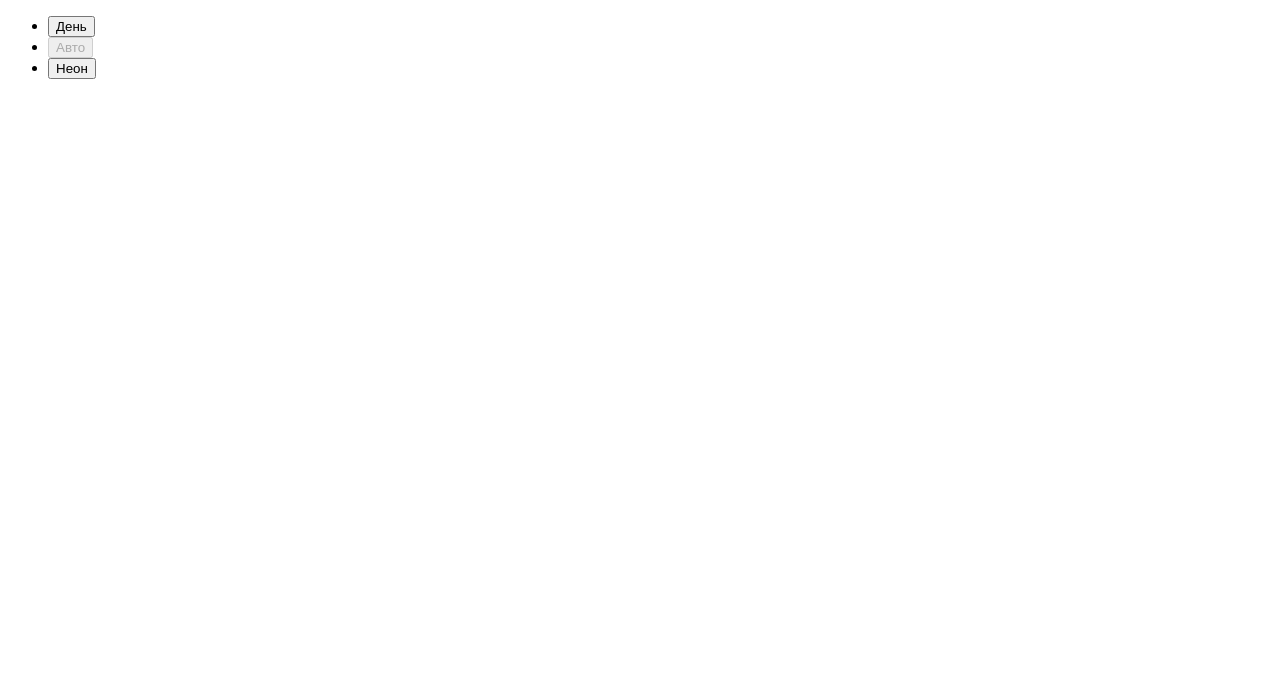
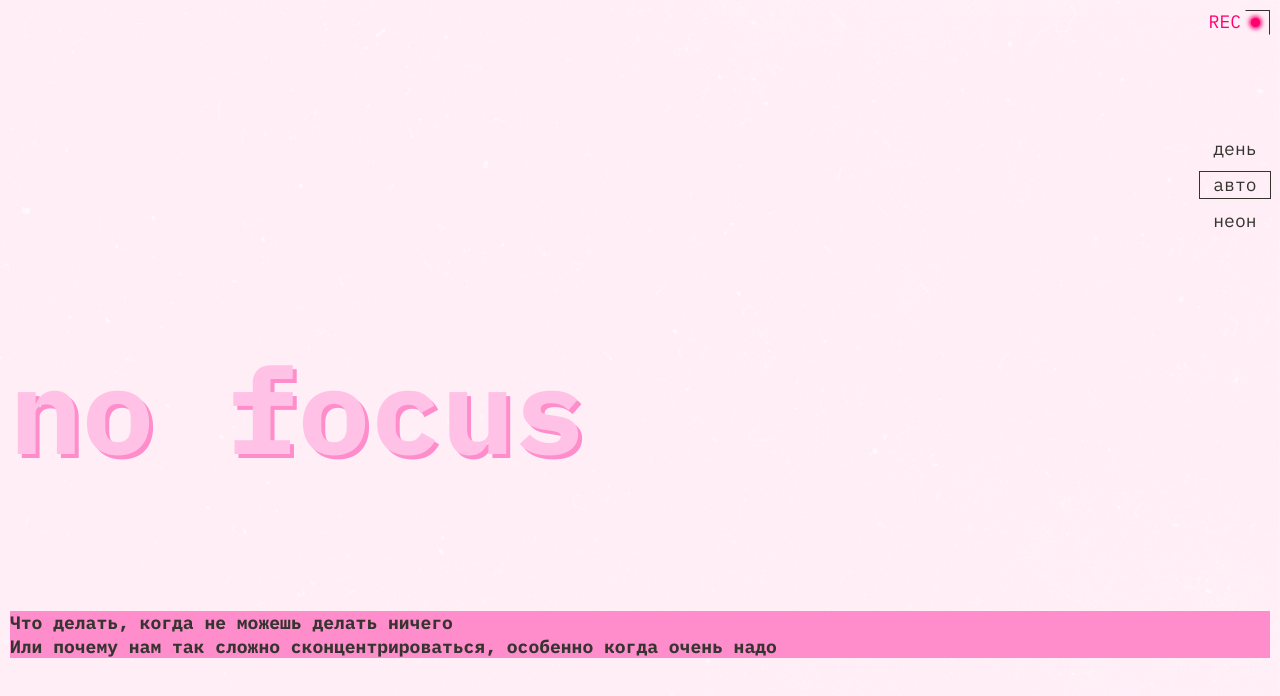
Before and after one commit to PolinaReznichenko/slozhno-sosredotochitsya-fd, a plain HTML site: page index.html in a window 1280 px wide. Shown: the top 696 px of the page. Drawn offline with Linux system fonts and the light colour scheme.

Commit message:
feat: added a section of the header

```diff
--- a/index.html
+++ b/index.html
@@ -4,11 +4,22 @@
     <meta charset="UTF-8" />
     <meta http-equiv="X-UA-Compatible" content="IE=edge" />
     <meta name="viewport" content="width=device-width, initial-scale=1.0" />
+    <meta name="color-scheme" content="light dark">
+    <link rel="icon" href="./images/favicon.ico" sizes="any">
+    <link rel="icon" href="./images/favicon.svg" type="image/svg+xml">
+    <link rel="apple-touch-icon" href="./images/mobile-icon.png">
     <title>Сложно сосредоточиться</title>
+    <link rel="stylesheet" href="./fonts/fonts.css">
+    <link rel="stylesheet" href="./styles/globals.css">
+    <link rel="stylesheet" href="./styles/variables.css">
+    <link rel="stylesheet" href="./styles/style.css">
+    <link rel="stylesheet" href="./styles/dark.css">
+    <link rel="stylesheet" href="./styles/light.css">
     <script src="./scripts/script.js"></script>
   </head>
   <body class="page">
     <header class="header decorated-zone">
+      <span class="header_decorative_element" aria-hidden="true">rec</span>
       <nav class="header__theme-menu">
         <ul class="header__theme-menu-list">
           <li class="header__theme-menu-item">
@@ -35,6 +46,11 @@
           </li>
         </ul>
       </nav>
+      <h1 class="header_title">no focus</h1>
+      <div class="header_description title-decor">
+        <p class="header_description-text">Что делать, когда не можешь делать ничего</p>
+        <p class="header_description-text">Или почему нам так сложно сконцентрироваться, особенно когда очень надо</p>
+      </div>
     </header>
   </body>
 </html>
--- a/styles/globals.css
+++ b/styles/globals.css
@@ -10,6 +10,9 @@ body {
   min-inline-size: 375px;
   max-inline-size: 1440px;
   margin: 0 auto;
+  font-family: var(--main-font), sans-serif;
+  font-size: var(--main-font-size, 18px);
+  color: var(--text-color, #353430);
 }
 
 h1,
@@ -20,6 +23,7 @@ h5,
 h6,
 p {
   margin: 0;
+  padding: 0;
 }
 
 ul {
@@ -33,6 +37,11 @@ picture {
   padding: 0;
 }
 
+img {
+  display: block;
+  max-width: 100%;
+}
+
 button,
 a {
   color: currentColor;
--- a/styles/style.css
+++ b/styles/style.css
@@ -2,4 +2,135 @@
 
 .page {
   /* сохраните в разметке и стилях класс page у тега body. Он удобен, чтобы составлять селекторы для разных цветовых тем. */
+  background-image: var(--background-image);
+  background-position: center;
+  background-repeat: no-repeat;
+  background-size: cover;
+  background-attachment: fixed;
+  background-color: var(--background-color);
+  padding: var(--general-internal-padding);
 }
+
+.header {
+  block-size: 100dvh;
+  min-block-size: 668px;
+  display: grid;
+  grid-template-rows: 1fr min-content 1fr;
+  align-items: center;
+  position: relative;
+}
+
+.decorated-zone {
+  position: relative;
+}
+
+.decorated-zone::after,
+.decorated-zone::before {
+  content: "";
+  position: absolute;
+  width: 25px;
+  height: 25px;
+  border: 1px solid #353430;
+  background: transparent;
+}
+
+.decorated-zone::after {
+  bottom: 0;
+  left: 0;
+  border-top-color: transparent;
+  border-right-color: transparent;
+}
+
+.decorated-zone::before {
+  top: 0;
+  right: 0;
+  border-bottom-color: transparent;
+  border-left-color: transparent;
+}
+
+.header_decorative_element {
+  display: flex;
+  flex-direction: row;
+  position: absolute;
+  top: 0;
+  right: 0;
+  font-family: inherit;
+  font-weight: 400;
+  font-size: var(--main-font-size);
+  text-transform: uppercase;
+  color: #FF0070;
+  line-height: 138.89%;
+}
+
+.header_decorative_element::after {
+  content: "";
+  display: block;
+  width: 9px;
+  height: 9px;
+  border-radius: 50%;
+  background-color: #FF0070;
+  box-shadow: 0 0 4px 2px #FF0070;
+  margin: 8px 10px;
+}
+
+.header__theme-menu {
+  justify-self: end;
+}
+
+.header__theme-menu-list {
+  list-style: none;
+  display: flex;
+  flex-direction: column;
+  gap: 10px;
+}
+
+.header__theme-menu-item {
+  text-align: center;
+}
+
+.header__theme-menu-button {
+  font-family: inherit;
+  font-weight: 400;
+  font-size: var(--main-font-size);
+  text-transform: lowercase;
+  line-height: 100%;
+  color: var(--text-color);  /*здесь нужен цвет как у h2*/
+  background-color: transparent;
+  border: none;
+  cursor: pointer;
+  padding: 4px 13.5px;
+}
+
+.header__theme-menu-button_active {
+  outline: 1px solid currentColor;
+}
+
+.header__theme-menu-button_type_auto {
+  color: var(--text-color);  /*здесь нужен цвет как у h2*/
+}
+
+.header_title {
+  font-family: inherit;
+  font-weight: 700;
+  font-size: clamp(7.25rem, 7.0115rem + 1.0178vw, 7.5rem);
+  text-shadow: 4px 4px 0 var(--accent-color);
+  text-transform: lowercase;
+  color: #FFC2E6;
+  line-height: 83%;
+}
+
+.header_description {
+  inline-size: 100%;
+}
+
+.title-decor {
+  background-color: var(--accent-color);
+  color: var(--title-accent-color);
+}
+
+.header_description-text {
+  font-family: inherit;
+  font-weight: 700;
+  font-size: var(--main-font-size);
+  line-height: 130%;
+}
--- a/styles/variables.css
+++ b/styles/variables.css
@@ -2,3 +2,13 @@
   Переменные для вашего проекта
   и их переопределение под различные устройства
 */
+:root {
+  --background-image: url(../images/cover-image-light.png);
+  --background-color: #FFF1F7;
+  --main-font: "IBM Plex mono";
+  --main-font-size: 18px;
+  --general-internal-padding: 10px;
+  --accent-color: #FF8DCB;
+  --title-accent-color: #353430;
+  --text-color: #353430;
+}
```
